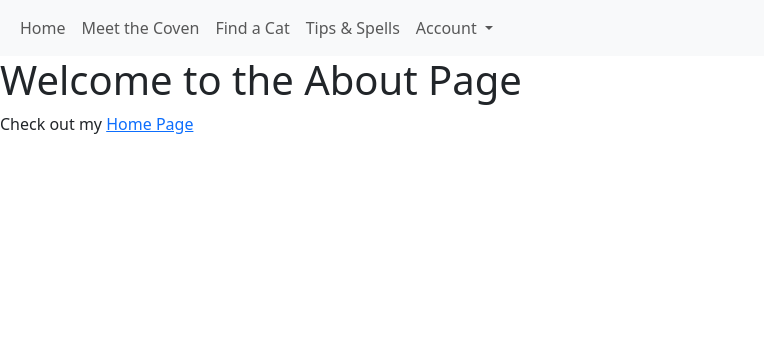
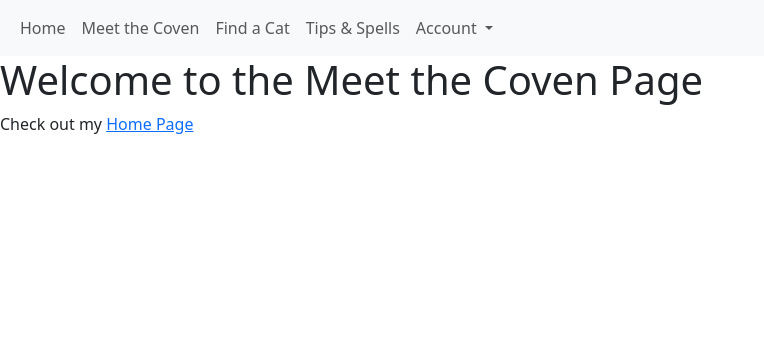
Before and after one commit to hannahro15/CI-Halloween-Hackathon-25, a Django app: page /about/ in a window 1280 px wide. Shown: the top 356 px of the page, without its empty margins (0-764 px from the left). Run offline with Django 4.2, Linux system fonts and the light colour scheme.

Commit message:
Revise about page content

```diff
--- a/templates/about.html
+++ b/templates/about.html
@@ -1,8 +1,13 @@
 {% extends 'base.html' %}
+{% load static %}
 
 {% block title %}About Us{% endblock %}
 
 {% block content %}
-    <h1>Welcome to the About Page</h1>
-        <p>Check out my <a href = '\'>Home Page</p>
+
+<div class="about-panel">
+        <h1>Welcome to the Meet the Coven Page</h1>
+        <p>Check out my <a href = '\\'>Home Page</a></p>
+</div>
+
 {% endblock %}
```
